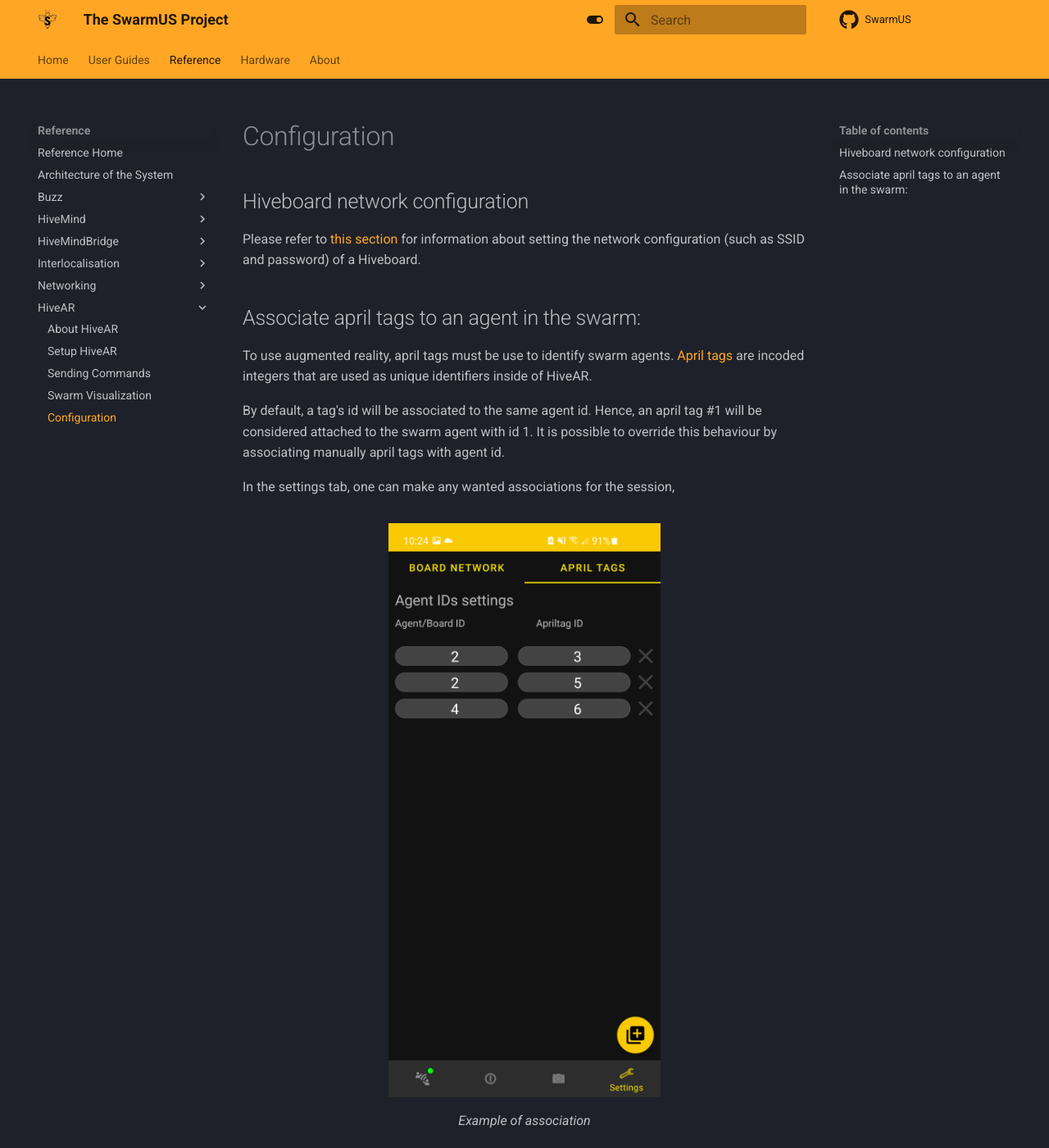
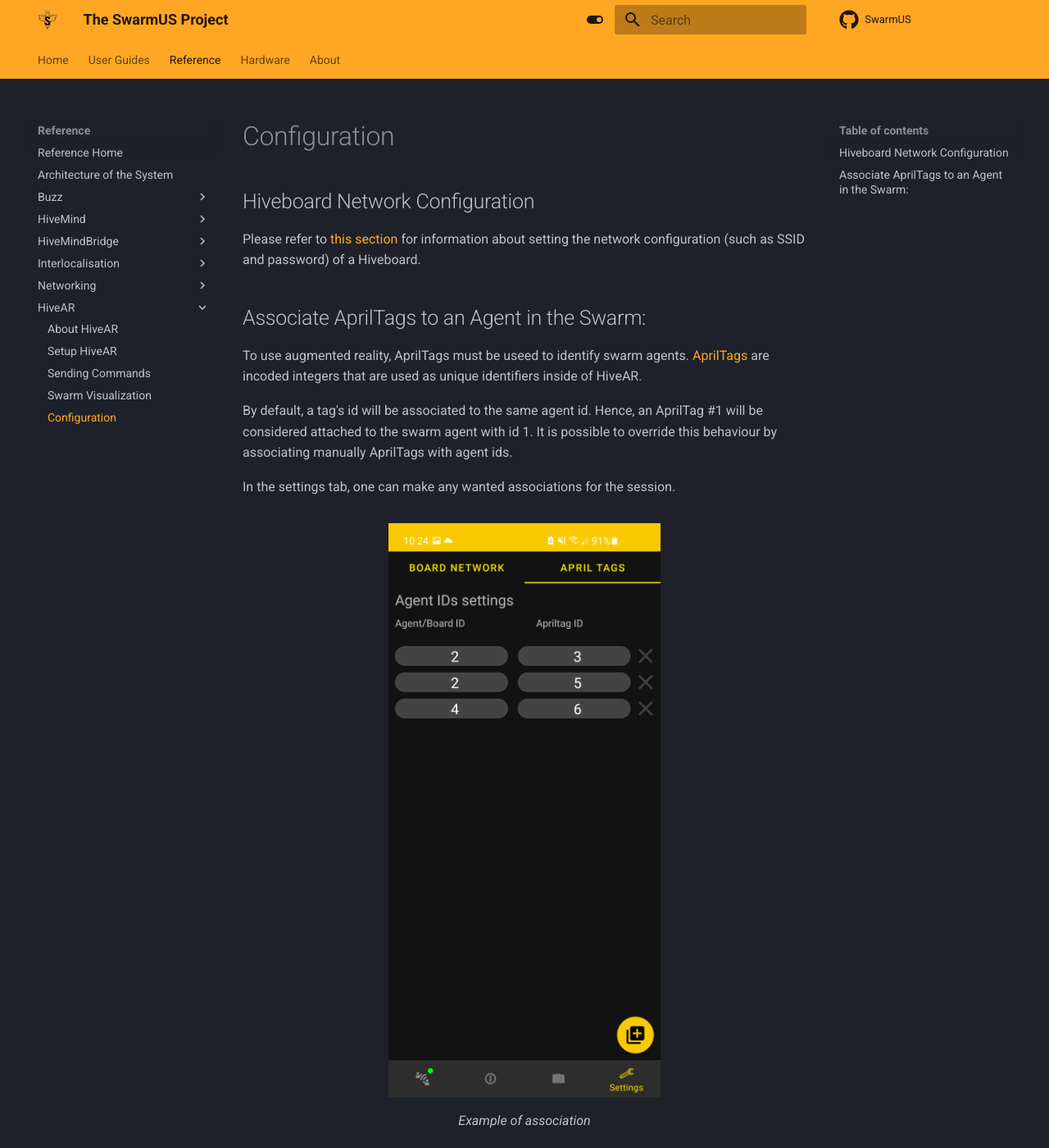
Before and after one commit to SwarmUS/SwarmUS-doc, an MkDocs documentation site: the page built from docs/sections/reference/HiveAR/hivear-configuration.md, in a window 1280 px wide and 1400 px high. Shown: the whole window at 82% size. Built offline with MkDocs 1.6.1 and Material for MkDocs 9.7.7, drawn with Linux system fonts in a browser that asks for light colours; some of the changed text lies outside the part shown.

Commit message:
minor edits

```diff
--- a/docs/sections/reference/HiveAR/hivear-configuration.md
+++ b/docs/sections/reference/HiveAR/hivear-configuration.md
@@ -1,14 +1,14 @@
-## Hiveboard network configuration
+## Hiveboard Network Configuration
 Please refer to [this section](../Networking/configure-wifi.md#setup-hiveboard-network-hivear) for information about setting the network configuration (such as SSID and password) of a Hiveboard.
 
-## Associate april tags to an agent in the swarm: <a name="robot-april-tags"></a>
-To use augmented reality, april tags must be use to identify swarm agents.
-[April tags](https://april.eecs.umich.edu/software/apriltag) are incoded integers that are used as unique identifiers inside of HiveAR.
+## Associate AprilTags to an Agent in the Swarm: <a name="robot-april-tags"></a>
+To use augmented reality, AprilTags must be useed to identify swarm agents.
+[AprilTags](https://april.eecs.umich.edu/software/apriltag) are incoded integers that are used as unique identifiers inside of HiveAR.
 
-By default, a tag's id will be associated to the same agent id. Hence, an april tag #1 will be considered attached to the swarm agent with id 1.
-It is possible to override this behaviour by associating manually april tags with agent id.
+By default, a tag's id will be associated to the same agent id. Hence, an AprilTag #1 will be considered attached to the swarm agent with id 1.
+It is possible to override this behaviour by associating manually AprilTags with agent ids.
 
-In the settings tab, one can make any wanted associations for the session,
+In the settings tab, one can make any wanted associations for the session.
 
 <figure markdown>
   ![April tag association](img/settings_tab_april_tags.jpg){: style="height:700px"}
@@ -18,7 +18,7 @@
 </figure>
 
 !!! Tip
-    One agent can have multiple different april tags associated with, or can have multiple physical april tag with same value on top of the agent.
+    One agent can have multiple different AprilTags associated with, or can have multiple physical AprilTag with same value on top of the agent.
 
 !!! Attention
-    It is **not** possible to associate the **same** april tag to **different** agents.
+    It is **not** possible to associate the **same** AprilTag to **different** agents.
```
Also changed, not shown: docs/sections/reference/HiveAR/hivear-commands.md (+6 -6 lines), docs/sections/reference/HiveAR/hivear-preface.md (+3 -3 lines), docs/sections/reference/HiveAR/hivear-visualization.md (+6 -5 lines).
